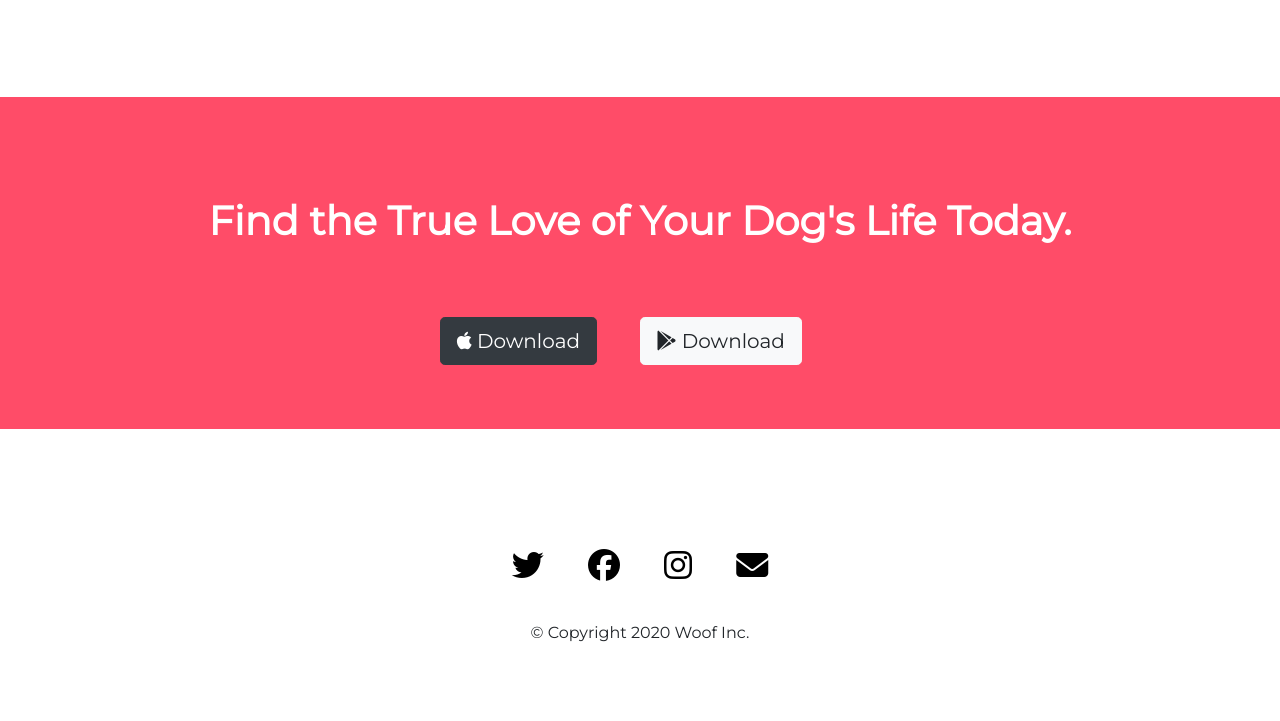
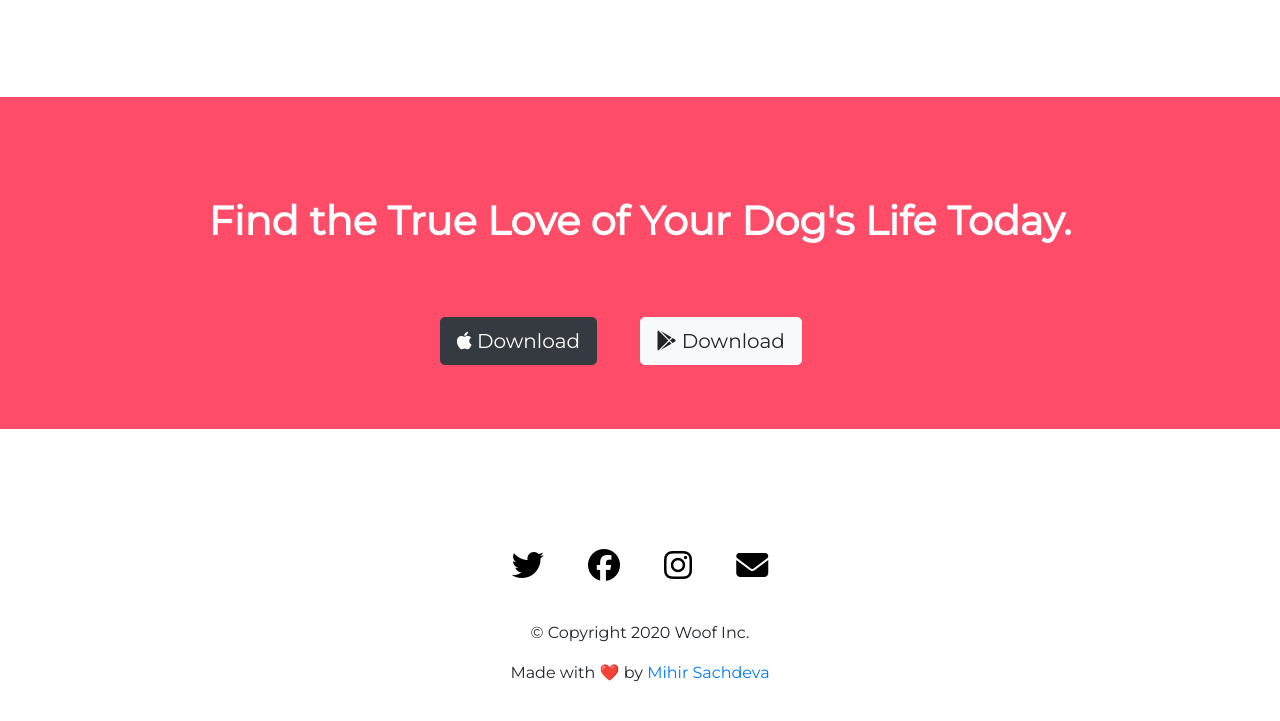
Before and after one commit to MihirSachdeva/woof, a plain HTML site: page index.html in a window 1280 px wide. Shown: the part 2393-3114 px from the top of the page. Drawn offline with nearby package versions, Linux system fonts and the light colour scheme.

Commit message:
Update index.html

```diff
--- a/index.html
+++ b/index.html
@@ -4,6 +4,12 @@
 <head>
   <meta charset="utf-8">
   <title>Woof</title>
+
+  <!-- favivon -->
+  <link rel="icon" href="favicon.ico">
+
+  <!-- Theme-color -->
+  <meta name="theme-color" content="#ff4c68">
 
   <!-- CSS Stylesheets -->
   <link rel="stylesheet" href="https://stackpath.bootstrapcdn.com/bootstrap/4.4.1/css/bootstrap.min.css" integrity="sha384-Vkoo8x4CGsO3+Hhxv8T/Q5PaXtkKtu6ug5TOeNV6gBiFeWPGFN9MuhOf23Q9Ifjh" crossorigin="anonymous">
@@ -214,7 +220,7 @@
     <a href="#" id="instaicon"><i class="fab fa-instagram"></i></a>
     <a href="#" id="mailicon"><i class="fas fa-envelope"></i></a>
     <p>© Copyright 2020 Woof Inc.</p>
-
+    <p>Made with ❤️ by <a style="text-decoration:none;" target="_blank" href="https://mihirsachdeva.github.io/PersonalPage/MySite/">Mihir Sachdeva</a></p>
   </footer>
 
 
```
